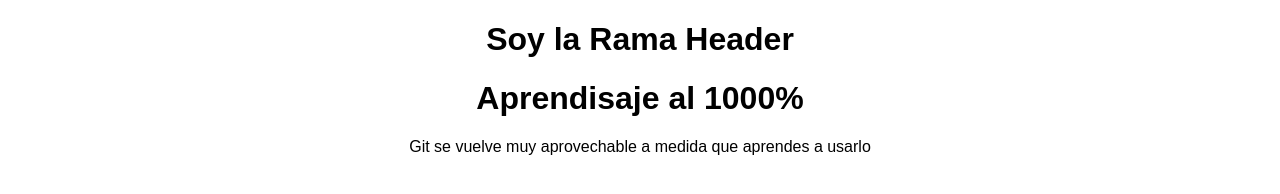
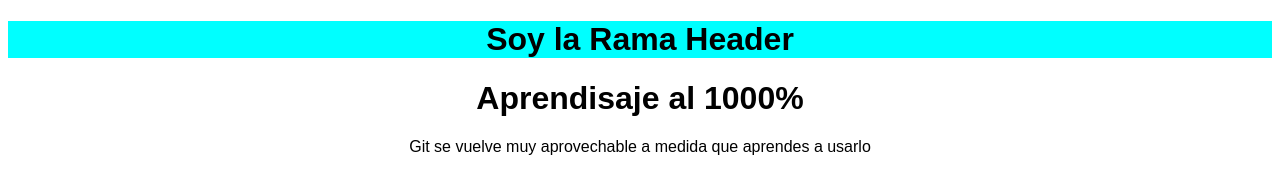
Before and after one commit to caralfreru/curso_de_git_y_github, a plain HTML site: page index.html in a window 1280 px wide. Drawn offline with Linux system fonts and the light colour scheme.

Commit message:
le di estilos a el header

```diff
--- a/css/estilos.css
+++ b/css/estilos.css
@@ -4,3 +4,8 @@ body {
   color: black;
   font-family: Arial, Helvetica, sans-serif;
 }
+
+#header {
+  width: 100%;
+  background: cyan;
+}
```
